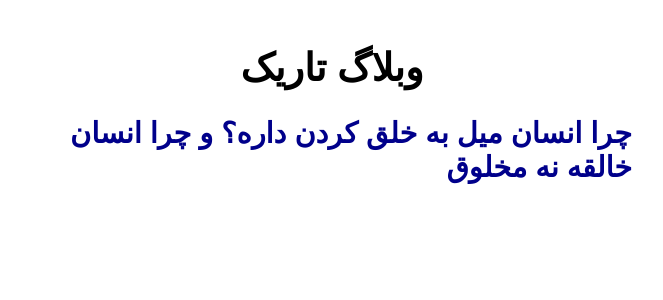
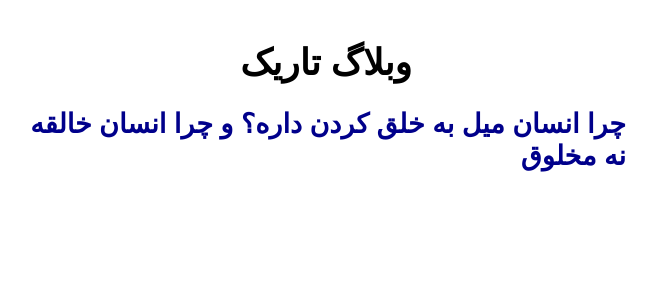
Before and after one commit to darkblog/darkblog.github.io, a Jekyll site: the page built from index.html, in a window 1280 px wide. Shown: the top 300 px of the page, without its empty margins (412-1075 px from the left). Built offline with Jekyll 4.4.1, drawn with Linux system fonts in a browser that asks for light colours.

Commit message:
Update index.html

```diff
--- a/index.html
+++ b/index.html
@@ -8,7 +8,7 @@
 <title>وبلاگ تاریک</title>
 <meta name="description" content="وبلاگ تاریک">
 <meta name="viewport" content="width=device-width">
-<style>body{font-family:sans-serif;font-size:larger;margin:auto;padding:1em;max-width:600px}a{text-decoration:none;color:darkblue}h1{text-align:center}</style>
+<style>body{font-family:sans-serif;font-size:large;margin:auto;padding:1em;max-width:600px}a{text-decoration:none;color:darkblue}h1{text-align:center}</style>
 </head>
 <body>
 <h1>وبلاگ تاریک</h1>
```
